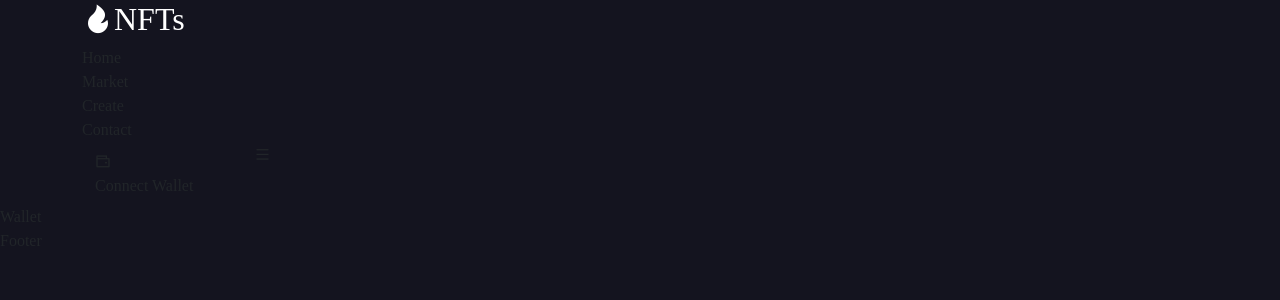
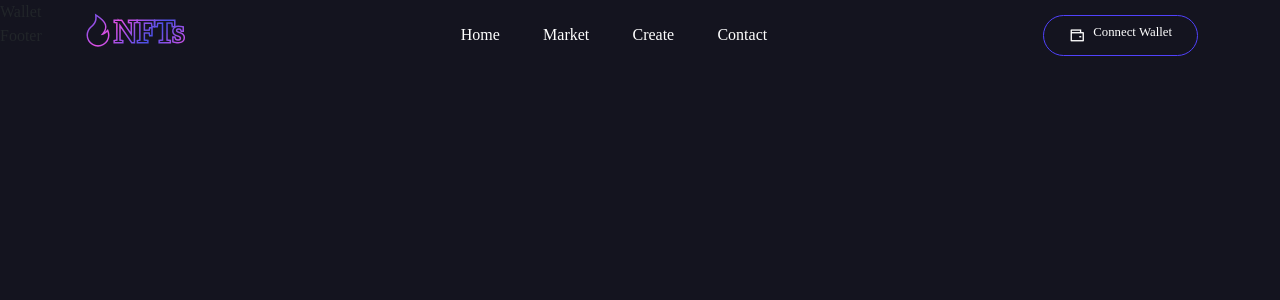
Before and after one commit to mariaemf/NFT-ReactJs, a React (Create React App) app: page /wallet in a window 1280 px wide. Shown: the top 300 px of the page. Built offline with nearby package versions, Linux system fonts and the light colour scheme.

Commit message:
finalizing the session headere and its stylizations

```diff
--- a/src/assets/components/Header/Header.jsx
+++ b/src/assets/components/Header/Header.jsx
@@ -40,21 +40,27 @@ const Header = () => {
             <ul className="nav__list">
               {NAV__LINKS.map((item, index) => (
                 <li className="nav__item" key={index}>
-                  <NavLink to={item.url}>{item.display}</NavLink>
+                  <NavLink
+                    to={item.url}
+                    className={(navClass) =>
+                      navClass.isActive ? "active" : ""
+                    }
+                  >
+                    {item.display}
+                  </NavLink>
                 </li>
               ))}
             </ul>
           </div>
 
           <div className="nav__right d-flex aling-items-center gap-5">
-            <button className="btn">
-              <Link to="/wallet" className="d-flex gap-2 aling-items-center">
-                <span>
-                  <i class="ri-wallet-line"></i>
-                </span>
-              </Link>{" "}
-              Connect Wallet
+            <button className="btn d-flex gap-2 aling-items-center">
+              <span>
+                <i class="ri-wallet-line"></i>
+              </span>
+              <Link to="/wallet">Connect Wallet </Link>
             </button>
+
             <span className="mobile__menu">
               <i class="ri-menu-line"></i>
             </span>
--- a/src/assets/components/Header/header.css
+++ b/src/assets/components/Header/header.css
@@ -0,0 +1,86 @@
+.header {
+  width: 100%;
+  height: 70px;
+  /* para definir altura*/
+  line-height: 70px;
+  /* para definir altura da linha*/
+  position: fixed;
+  top: 0;
+  /* indica espaço acima do elemento */
+  left: 0;
+  /*Posiciona o elemento a partir do lado esquerdo da página.*/
+  z-index: 1111111;
+  /*elemento de ordem de empilhamento*/
+
+}
+
+.navigation {
+  display: flex;
+  /*serve para dispor os elementos dentro de um determinado container em linhas ou colunas*/
+  align-items: center;
+  justify-content: space-between;
+  /* O primeiro item é deslocado para o início do eixo principal, o último é deslocado para o final do eixo principal e os demais são distribuídos uniformemente entre eles*/
+
+}
+
+.nav__list {
+  display: flex;
+  align-items: center;
+  column-gap: 2.7rem;
+  /*Podemos indicar qual o espaço entre linhas e colunas*/
+}
+
+.nav__item a {
+  text-decoration: none;
+  /*retira o subilinhado na pseudo classe*/
+  color: #fff;
+}
+
+.nav__item a:hover {
+  color: #fff;
+}
+
+.active {
+  color: #e250e5 !important;
+}
+
+.logo h2 {
+  background: linear-gradient(-45deg, #e250e5, #4b50e6, #e250e5, #4b50e6);
+  background-size: 100% 100%;
+  /*especifica o tamanho das imagens de fundo*/
+  background-clip: text;
+  /*especifica se o fundo de um elemento, seja cor ou imagem, se extende debaixo de sua área de borda, preenchimento ou conteúdo.*/
+  -webkit-text-stroke: 3px transparent;
+  -webkit-text-fill-color: #14141f;
+}
+
+.nav__right {
+  align-items: center;
+}
+
+.nav__right .btn {
+  height: fit-content;
+  padding: 7px 25px;
+  border: 1px solid #5142fc;
+  border-radius: 50px;
+}
+
+.nav__right .btn a {
+  color: #fff;
+  text-decoration: none;
+  font-size: 0.8rem;
+}
+
+.nav__right .btn span i {
+  color: #fff;
+}
+
+.nav__right .btn a:hover {
+  color: #fff;
+}
+
+.mobile__menu {
+  color: #fff;
+  font-size: 1.3rem;
+  display: none;
+}
```
